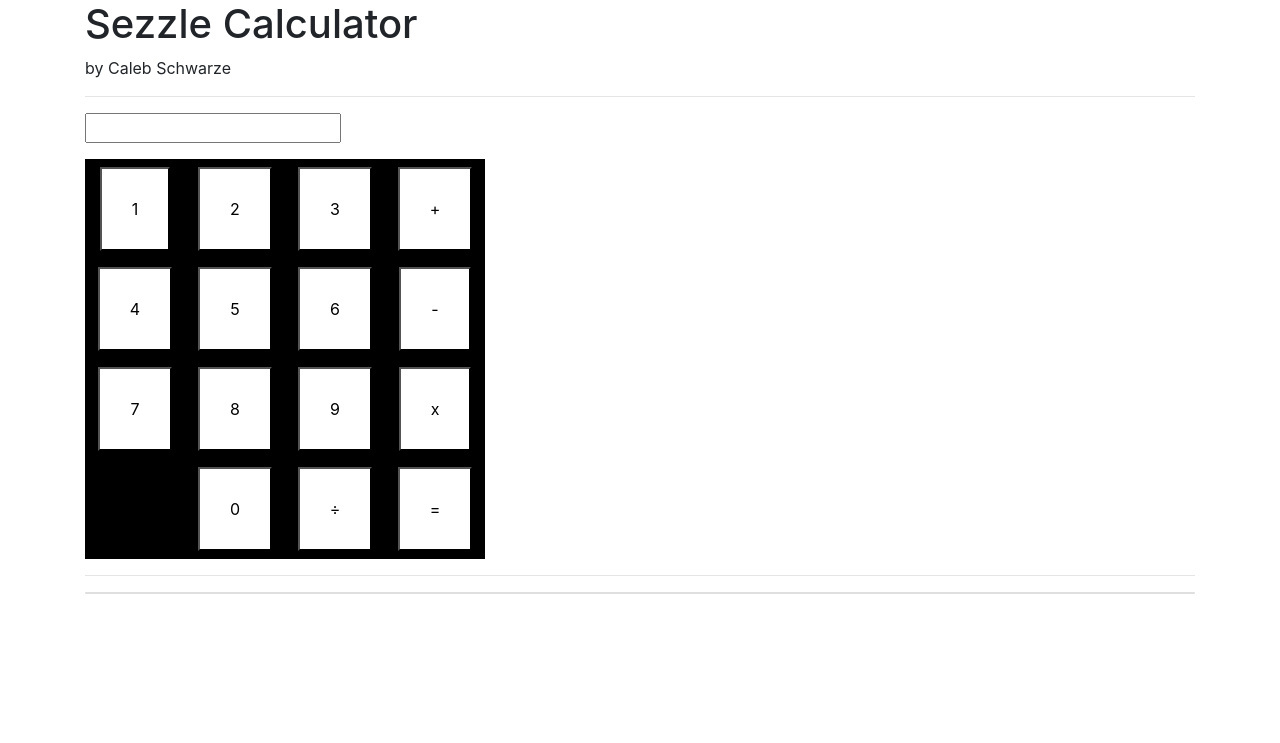
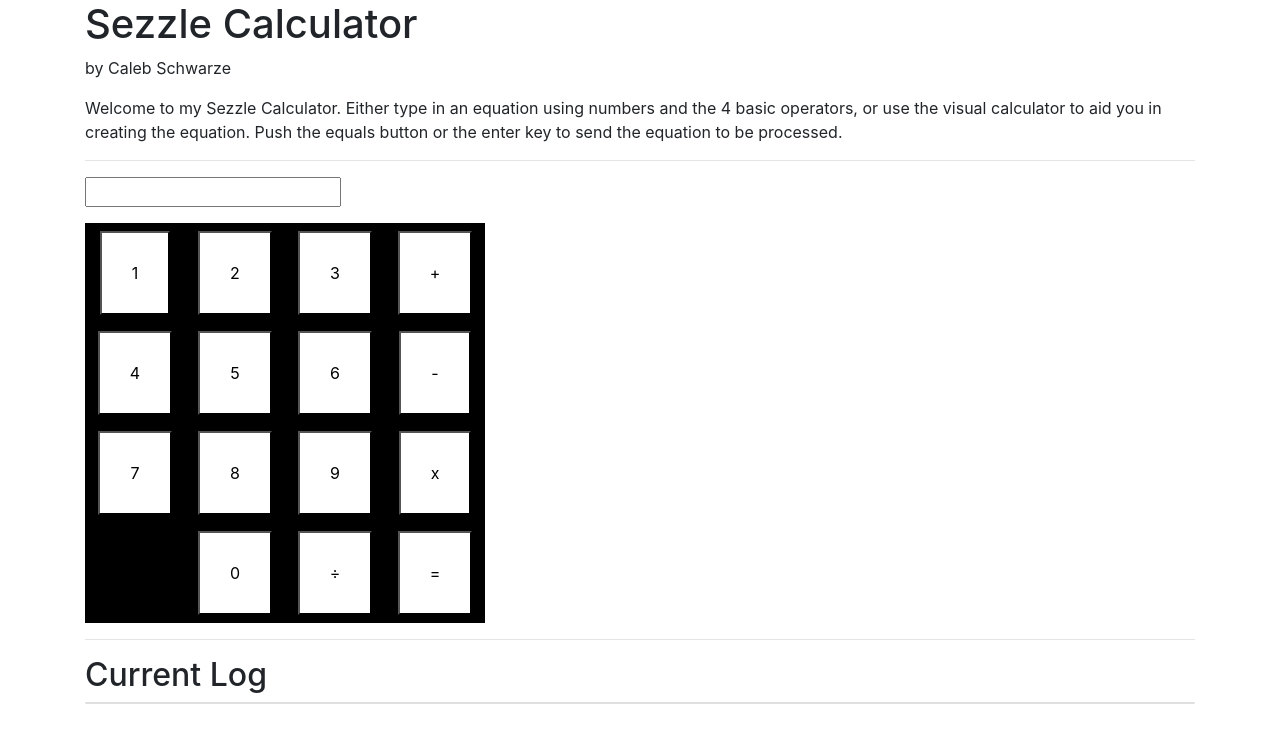
Before and after one commit to c-schwarze/sezzle-calculator-cschwarze, a Flask app: page / in a window 1280 px wide. Shown: the top 743 px of the page. Run offline with Flask 2, Linux system fonts and the light colour scheme; data that the repository does not hold is empty; some libraries are stand-ins or nearby versions.

Commit message:
Cleaned up the last of the app

```diff
--- a/app.py
+++ b/app.py
@@ -16,6 +16,7 @@
 
     if full_equation == '':
         return 'Error! You have submitted an empty equation'
+
     split_equation = full_equation.split(' ')
     numbers = split_equation[::2]
     operators = split_equation[1::2]
--- a/static/js/app.js
+++ b/static/js/app.js
@@ -1,4 +1,13 @@
 $( document ).ready(function() {
+    // replace enter key with submitting equation
+    $(document).on('keypress',function(e) {
+        if(e.which == 13) {
+            submit_equation();
+            event.preventDefault();
+        }
+    });
+
+    // add the new value to the field
     calc_btn = $(".calc-btn")
     calc_btn.click(function() {
         // todo: need to add logic so you can't put multiple equations
@@ -21,7 +30,13 @@
     })
 
 
-    $("#submit-btn").click(function() {
+    // on equals button press, submit equation
+    $("#equals-btn").click(function() {
+        submit_equation();
+    })
+
+    // submit the equation for processing
+    function submit_equation(){
         $.ajax({
             type: "POST",
             data: $("#calculator").serialize(),
@@ -29,10 +44,13 @@
             success: function(data) {
                 if( data != 'success')
                     alert(data);
+                else
+                    $('#full-equation').val('')
             }
         });
-    })
+    }
 
+    // every 1 second, pull new data
     setInterval(function(){
         $.ajax({
             type: "POST",
@@ -41,5 +59,5 @@
                 $("#output").html(data);
             }
         })
-    }, 2000);
+    }, 1000);
 })
--- a/templates/index.html
+++ b/templates/index.html
@@ -11,6 +11,9 @@
         <div class="container">
             <h1>Sezzle Calculator</h1>
             <p>by Caleb Schwarze</p>
+            <p>Welcome to my Sezzle Calculator. Either type in an equation using numbers and the 4 basic operators, or
+            use the visual calculator to aid you in creating the equation. Push the equals button or the enter key to
+            send the equation to be processed.</p>
             <hr>
             <div>
                 <form id="calculator">
@@ -48,6 +51,7 @@
                     </table>
                 </div>
                 <hr>
+                <h2>Current Log</h2>
                 <div id="output" class="card"></div>
             </div>
         </div>
```
Also changed, not shown: README.md.
